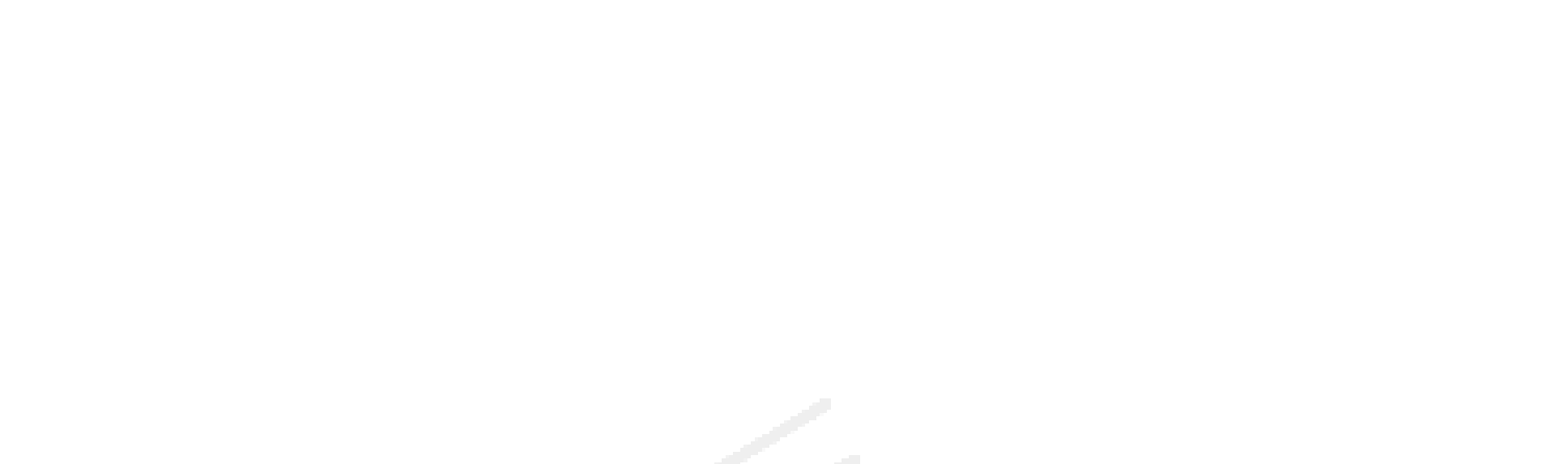
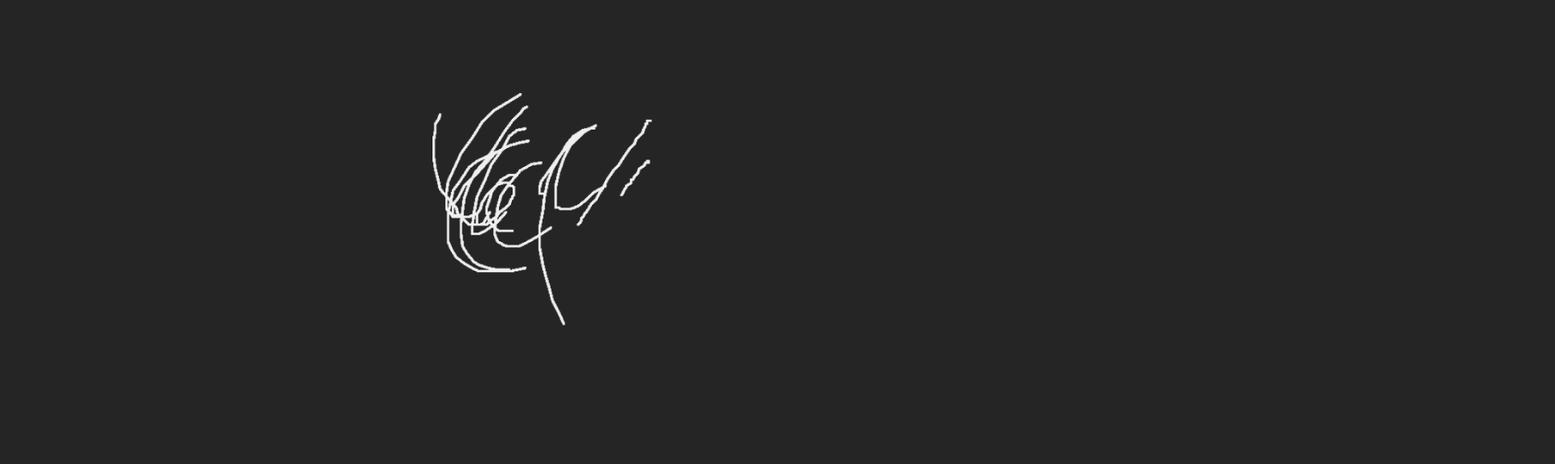
Before and after one commit to githubuser033/htltest.github.io, a plain HTML site: page index.html in a window 1280 px wide. Shown: the top 573 px of the page at 81% size, 1920 px wide, since content can reach past the window. Drawn offline with Linux system fonts and the light colour scheme.

Commit message:
Update index.html

```diff
--- a/index.html
+++ b/index.html
@@ -4,15 +4,20 @@
   <title>Lexycal Records</title>
 
 <style>
-img.center {
-    display: block;
-    margin-left: auto;
-    margin-right: auto;
+ img {
+  display: block;
+  margin-left: auto;
+  margin-right: auto;
+  margin-top: auto;
+  margin-bottom: auto;
+  width: 35%;
+
+
 }
 </style>
 </head>
-<body>
-<div><img src="image0.png"></div>
+<body style="background-color:#252525;">
+<img draggable="false" src="image0.png">
 
 </body>
 </html>
```
